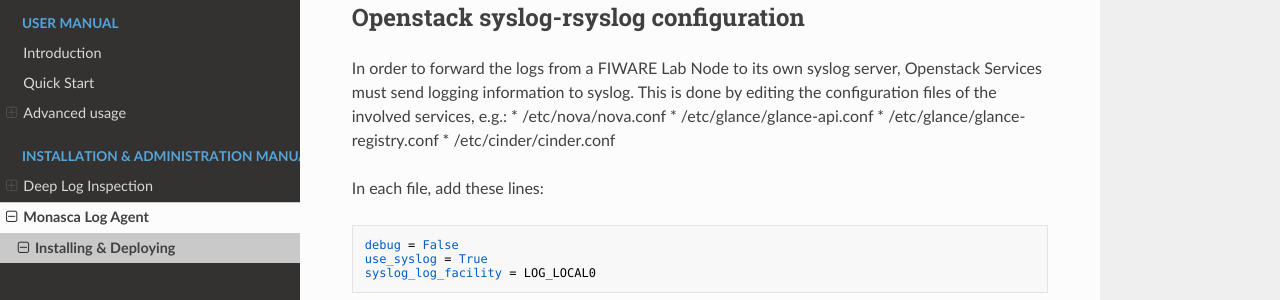
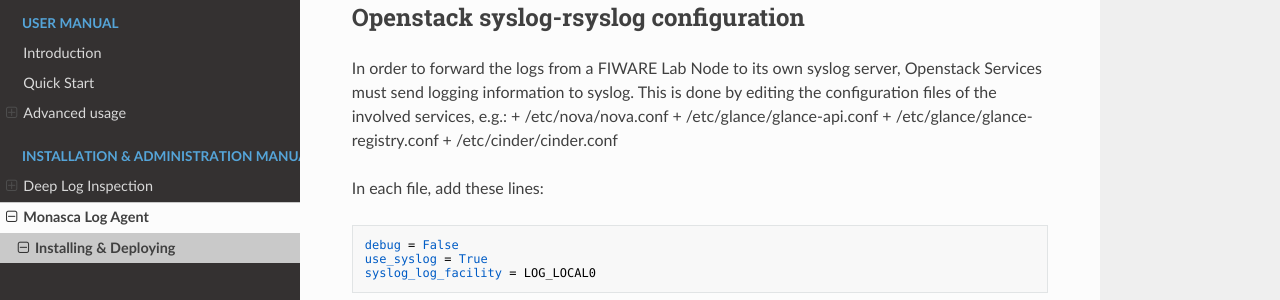
Before and after one commit to martel-innovate/deep-log-inspection, an MkDocs documentation site: the page built from doc/install/monasca-log-agent.md, in a window 1280 px wide and 900 px high, scrolled down 807 px. Shown: the part 199-499 px from the top of the window. Built offline with MkDocs 1.6.1, drawn with Linux system fonts in a browser that asks for light colours; nearby versions of some CDN libraries; old or Windows-style settings are respelled for this version of MkDocs.

```diff
--- a/doc/install/monasca-log-agent.md
+++ b/doc/install/monasca-log-agent.md
@@ -26,10 +26,10 @@ In the URLs, replace `monasca-log-api` and `keystone` with valid addresses. For
 
 ## Openstack syslog-rsyslog configuration
 In order to forward the logs from a FIWARE Lab Node to its own syslog server, Openstack Services must send logging information to syslog. This is done by editing the configuration files of the involved services, e.g.:
-* /etc/nova/nova.conf
-* /etc/glance/glance-api.conf
-* /etc/glance/glance-registry.conf
-* /etc/cinder/cinder.conf
++ /etc/nova/nova.conf
++ /etc/glance/glance-api.conf
++ /etc/glance/glance-registry.conf
++ /etc/cinder/cinder.conf
 
 In each file, add these lines:
 
```
